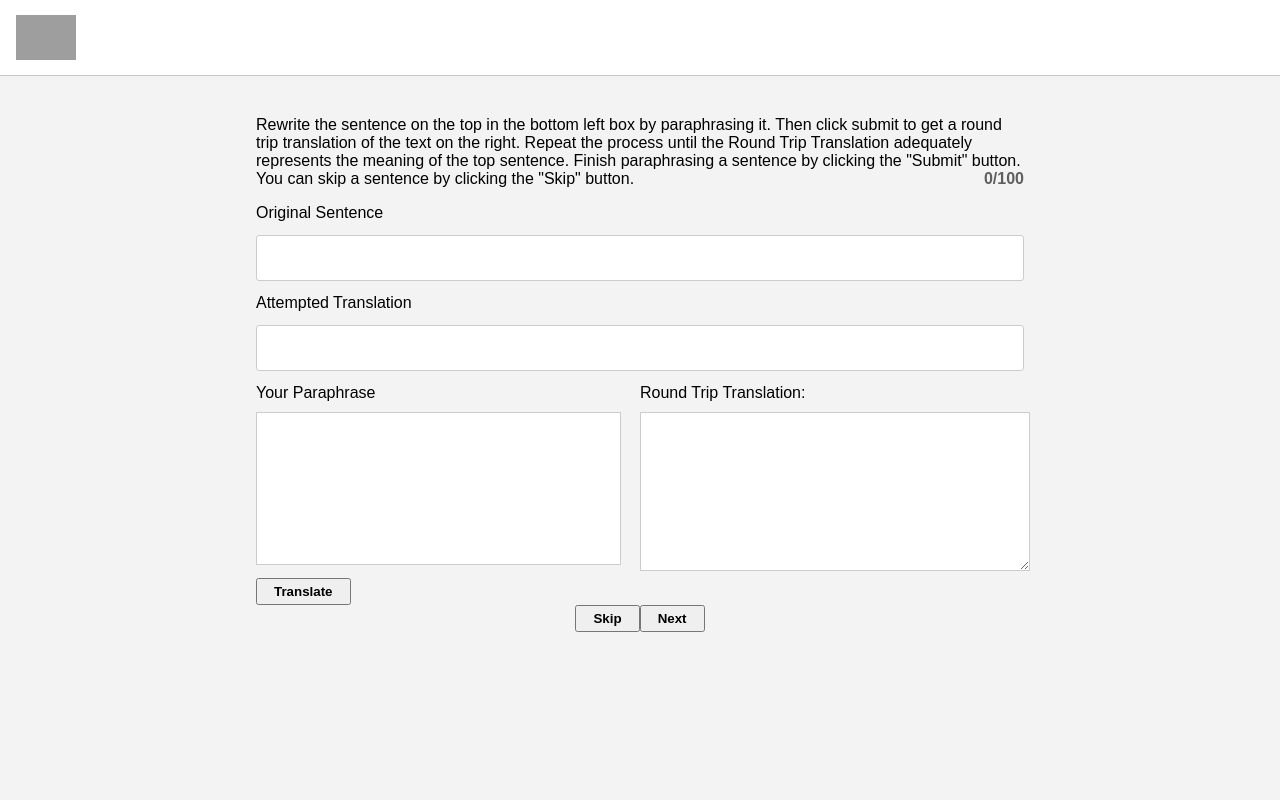
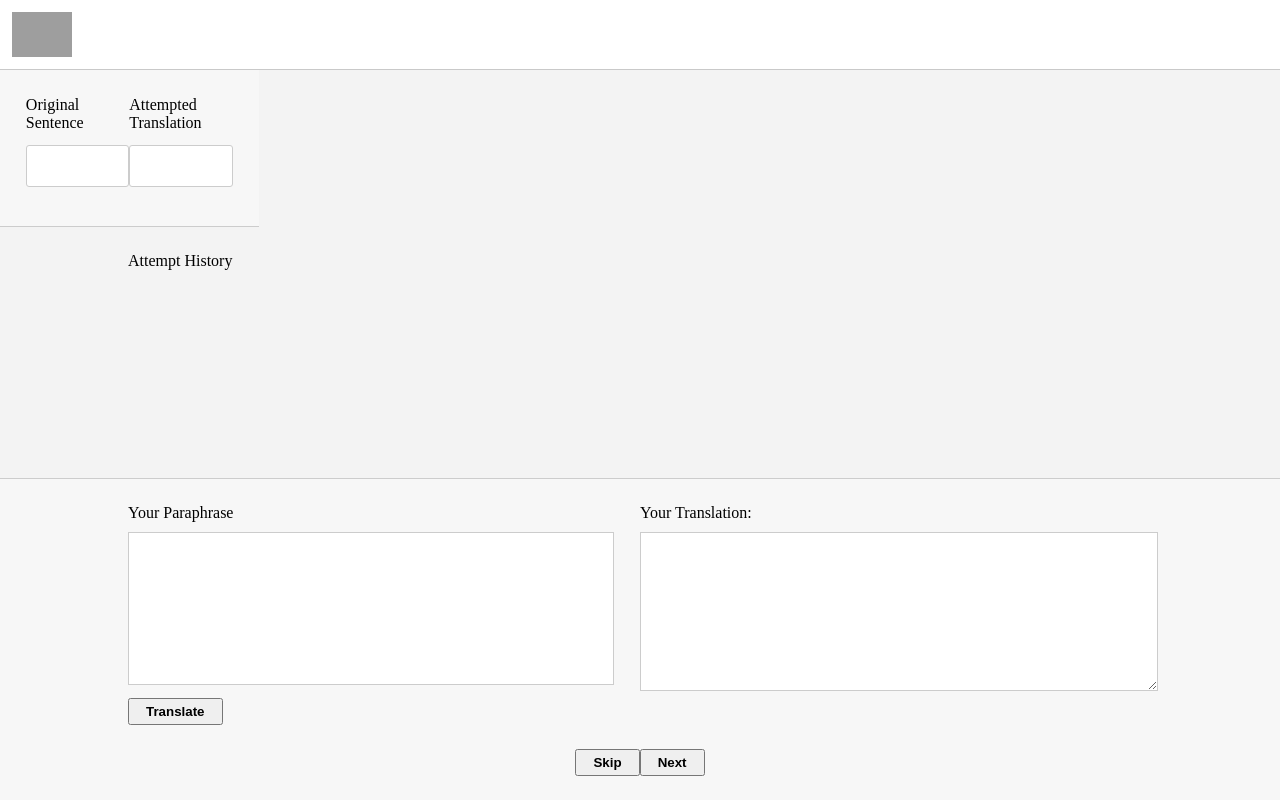
Before and after one commit to adeutry/mturk-translation-hits, a Django app: template mturk_django/mturk/templates/mturk/paraphrase.html in a window 1280 px wide. Run offline with Django 3.2, Linux system fonts and the light colour scheme; the template is opened without the code that fills it, so the values that code supplies are empty; some libraries are stand-ins or nearby versions; grey boxes are pictures that could not be loaded.

Commit message:
Track paraphrase attempt history

```diff
--- a/mturk_django/mturk/models.py
+++ b/mturk_django/mturk/models.py
@@ -36,6 +36,7 @@ class Paraphrase(models.Model):
     trans_id = models.IntegerField(default=-1)
     username = models.CharField(max_length=1000)
     time = models.IntegerField(default=-1)
+    order = models.IntegerField( default = -1 )
 
     def to_translation(self):
         '''
--- a/mturk_django/mturk/templates/mturk/paraphrase.html
+++ b/mturk_django/mturk/templates/mturk/paraphrase.html
@@ -2,7 +2,7 @@
 <html>
   <head>
     <meta charset="UTF-8">
-    <title>title</title>
+    <title>Paraphrase Task</title>
   <style type="text/css">
   	body, .main-window {
   		background-color: #F3F3F3;
@@ -10,14 +10,18 @@
 
     body {
         margin: 0px;
+        height: 100vh;
+        display: flex;
+        flex-direction: column;
        }
 
   	.main-window {
   		font-family: sans-serif;
-
   		padding: 40px;
-  		max-width: 768px;
   		margin: auto;
+        display: flex;
+        flex-direction: column;
+        align-items: flex-start;
   	}
 
   	.statement {
@@ -26,14 +30,30 @@
 	    font-weight: 900;
   	}
 
+    .description {
+        width: 720px;
+        margin: auto;
+        display: none;
+    }
+
   	#sentence-container,
-    #translation-container {
-        padding: 22px 53px;
-        border-radius: 3px;
+    #translation-container,
+    .attempt-paraphrase,
+    .attempt-translation {
+        padding: 20px;
         background-color: white;
         line-height: 1.5em;
         font-family: 'Georgia', serif;
+    }
+
+    #sentence-container,
+    #translation-container {
         margin: 13px 0px;
+        border-radius: 3px;
+    }
+
+    .paraphrase-attempt {
+        border-radius: 3px;
     }
 
   	.rating-button {
@@ -91,11 +111,14 @@
 
     #temple-header {
         border-bottom: 1px solid #c9c9c9;
-        padding: 15px 16px;
         background-color: white;
         width: 100%;
         display: flex;
         align-items: center;
+    }
+
+    #temple-header img {
+        padding: 12px;
     }
 
     #dev-notice {
@@ -114,15 +137,15 @@
     #bottom-container{
         width: 100%;
         display: flex;
-        align-items: strech;
+        justify-content: center;
+        padding-top: 25px;
+        border-top: 1px solid #cccccc;
+        margin-top: 10px;
     }
 
-    #user-input-container{
-        flex-grow: 1;
-    }
-
-    #rtt-container {
-        flex-grow: 1;
+    #user-input-container,
+    #rtt-container{
+        flex-basis: 40%;
     }
 
     #rtt-container-text {
@@ -152,10 +175,6 @@
         margin-bottom: 10px;
     }
 
-    #sentence-container-label {
-        margin-top: 16px;
-    }
-
     .button {
         padding: 4px 16px;
         font-weight: 700;
@@ -166,8 +185,90 @@
         justify-content: center;
     }
 
+    #bottom-container,
+    #bottom-buttons {
+        background-color: #f7f7f7;
+        padding-bottom: 24px;
+    }
+
     #rtt-submit{
         margin-top: 13px;
+    }
+
+    #originals-container{
+        display: flex;
+        width: 100%;
+    }
+
+    #sentence-container-outer{
+    }
+
+    .outer-container{
+        flex-basis: 40%;
+    }
+
+    #history-container {
+        flex-grow: 1;
+        flex-basis: 50%;
+        width: 80%;
+        margin: auto;
+    }
+
+    #current-input {
+        display: flex;
+        flex-grow: 1;
+    }
+
+    #user-inputs {
+        flex-grow: 1;
+        flex-basis: 50%;
+        display: flex;
+        flex-direction: column;
+    }
+
+    #history-attempts {
+        margin-top: 13px;
+        max-height: 40vh;
+        overflow-y: scroll;
+    }
+
+    .paraphrase-attempt {
+        display: flex;
+        margin: auto;
+    }
+
+    .attempt-paraphrase {
+        border-right: 1px solid #ccc;
+    }
+
+    .attempt-paraphrase,
+    .attempt-translation {
+        flex-basis: 50%;
+    }
+
+    /* Feast your eyes upon the most advanced css ever written. */
+    .paraphrase-attempt:hover .attempt-paraphrase,
+    .paraphrase-attempt:hover .attempt-translation {
+            background-color: #e6f3f5;
+            cursor: pointer;
+    }
+
+    .selected-attempt .attempt-paraphrase,
+    .selected-attempt .attempt-translation {
+        background-color: #ddffd9;;
+    }
+
+    #original-container-inner {
+        display: flex;
+        justify-content: center;
+        background-color: #f7f7f7;
+        padding: 26px 0px 26px 0px;
+        margin-bottom: 25px;
+        border-bottom: 1px solid #cccccc;
+    }
+
+    #footer {
+        width: 100%;
     }
 
   </style>
@@ -182,29 +283,29 @@
             </div>
             {% endif %}
      </div>
-     <div class="main-window">
-      {% if assignment_id == "ASSIGNMENT_ID_NOT_AVAILABLE" %}
-      <div id="preview">
-          Thank you for your interest in completing our HIT.
-          Below you can find an example of a single question included in our HIT.
-          <strong>Please note that one HIT contains 50 such questions.</strong>
-    </div>
-      {% endif %}
-        <div class="description">
-            Rewrite the sentence on the top in the bottom left box by paraphrasing it.
-            Then click submit to get a round trip translation of the text on the right.
-            Repeat the process until the Round Trip Translation adequately represents the meaning of the top sentence.
-            Finish paraphrasing a sentence by clicking the "Submit" button.
-            You can skip a sentence by clicking the "Skip" button.
-        <div id="hit-counter">0/100</div>
-    </div>
+     <div id="current-input">
+        <div id="user-inputs">
+            <div id="originals-container">
+                <div id="original-container-inner">
+                    <div id="sentence-container-outer" class="outer-container">
                         <div id="sentence-container-label">Original Sentence</div>
-    <div id="sentence-container" class="cute-border">
-    </div>
-    <div id="translation-container-label">Attempted Translation</div>
-    <div id="translation-container" class="cute-border">
+                        <div id="sentence-container" class="cute-border"> </div>
                     </div>
 
+                    <div id="translation-container-outer" class="outer-container">
+                        <div id="translation-container-label">Attempted Translation</div>
+                        <div id="translation-container" class="cute-border"> </div>
+                    </div>
+
+                </div>
+        </div>
+
+        <div id="history-container">
+                Attempt History
+             <div id="history-attempts">
+             </div>
+         </div>
+        <div id="footer">
             <div id="bottom-container">
                 <div id="user-input-container">
                     <div id="user-input-label">Your Paraphrase</div>
@@ -214,7 +315,7 @@
                     <input class="button" id="rtt-submit" type="submit" value="Translate">
                 </div>
                 <div id="rtt-container">
-            <div id="rtt-container-label">Round Trip Translation:</div>
+                    <div id="rtt-container-label">Your Translation:</div>
                     <textarea id="rtt-container-text" class="cute-border"></textarea>
                 </div>
             </div>
@@ -224,6 +325,18 @@
              </div>
          </div>
      </div>
+ </div>
+    <div class="description">
+        Rewrite the sentence on the top in the bottom left box by paraphrasing it.
+        Then click submit to get a round trip translation of the text on the right.
+        Repeat the process until the Round Trip Translation adequately represents the meaning of the top sentence.
+        Finish paraphrasing a sentence by clicking the "Submit" button.
+        You can skip a sentence by clicking the "Skip" button.
+        <div id="hit-counter">0/100</div>
+    </div>
+
+ </div>
+
 
   <script src="//ajax.googleapis.com/ajax/libs/jquery/1.7.2/jquery.min.js" type="text/javascript"></script>
   <script type="text/javascript">
@@ -235,6 +348,11 @@
    {
        // get the survey questions
        $.getJSON("https://mturk.adeutry.info/paraphrase_1/get_paraphrase_sents", function (res){
+
+           // set the order values for the questions
+           for (var i = 0; i < res.length; i++) {
+               res[i].order = res.length - i;
+           }
 
            // store the questions in our app object
            app.questions = res;
@@ -266,8 +384,14 @@
            $("#translation-container").html(ques.trans_text)
 
            //clear old use entries
+           // I dont why but val and html both have to be cleared??
            $("#user-input").val("");
+           $("#user-input").html("");
+           $("#rtt-container-text").val("");
            $("#rtt-container-text").html("");
+
+           // clear history
+           $("#history-attempts").html("");
 
            //update count
            app.count++
@@ -275,14 +399,33 @@
 
        };
 
+       // adding new attempts to attempt history
+       app.addAttemptToHistory = function( paraphrase, paraphraseTranslation ) {
+
+           var attemptElemString = '<div class="paraphrase-attempt cute-border">';
+           attemptElemString += '<div class="attempt-paraphrase">' + paraphrase + '</div>';
+           attemptElemString += '<div class="attempt-translation">' + paraphraseTranslation + '</div>';
+           attemptElemString += '</div>';
+
+           var attemptElem = $( attemptElemString );
+           $("#history-attempts").append( attemptElem );
+       };
+
        // handle translation requests
        $("#rtt-submit").click(function(e) {
                e.preventDefault();
-               console.log("submitting!!!");
                var userText = $("#user-input").val();
                $.get("https://mturk.adeutry.info/paraphrase_1/get_rtt", { text : userText }, function(res) {
-                    $("#rtt-container-text").html(res);
+
+                    $("#rtt-container-text").val(res);
+
+                    // add attempt to attempt history
+                    var userParaphrase = $("#user-input").val();
+                    var userParaphraseTranslation = $("#rtt-container-text").val();
+
+                    app.addAttemptToHistory( userParaphrase, userParaphraseTranslation );
                   });
+
            });
 
        // handle skipping a question
@@ -300,9 +443,13 @@
        $("#submit").click(function(e) {
                e.preventDefault();
 
-               // add answer to answer data
-               app.currentQues.paraphrase = $("#user-input").val();
-               app.currentQues.paraphraseTranslation = $("#rtt-container-text").val();
+               // check if user has selected an attempt to submit
+               if ( app.selectedAttempt == null ) {
+                   console.log( "Select an attempt you moron!" );
+               } else  {
+
+                   app.currentQues.paraphrase = app.selectedAttempt.attemptParaphrase;
+                   app.currentQues.paraphraseTranslation = app.selectedAttempt.attemptParaphrase;
 
                    // update timer
                    time = Date.now() - app.sentenceTimerStart;
@@ -324,7 +471,41 @@
                             }
 
                     });
+               }
        });
+
+
+
+       // listen for history attempt clicks
+       $("#history-attempts").on("click", ".paraphrase-attempt", function (e) {
+               console.log("attempt clicked");
+
+               // get the attempt element by traversing upwards
+               var paraphraseAttempt = $( e.target ).closest(".paraphrase-attempt");
+               var attemptParaphrase = $( paraphraseAttempt ).find(".attempt-paraphrase").html();
+               var attemptTranslation = $( paraphraseAttempt ).find(".attempt-translation").html();
+               console.log("attempt paraphrase: " + attemptParaphrase);
+               console.log("attempt translation: " + attemptTranslation);
+
+               //remove old attempt style
+               $(".selected-attempt").removeClass( "selected-attempt" );
+
+               // set the attempt style
+               paraphraseAttempt.addClass( "selected-attempt" );
+
+               // set this paraphrase attempt to be the selected attempt
+               app.selectedAttempt = {
+                attemptParaphrase: attemptParaphrase,
+                attemptTranslation: attemptTranslation
+                };
+
+               // change the user's inputs
+               $("#user-input").val( attemptParaphrase );
+               $("#rtt-container-text").val( attemptTranslation );
+       });
+
+       // no attempt is selected by default
+       app.selectedAttempt = null;
 
        var submitAnswers = function() {
 
@@ -337,9 +518,16 @@
                     window.location = "paraphrase_1/complete";
                 }
            });
+       }
 
-
+       // for testing purposes
+       /*
+       for(var i = 0 ; i < 10 ; i++){
+           app.addAttemptToHistory(
+                   "This is the attempt paraphrase",
+                   "This is the attempt translation");
        }
+       */
    }
    if (window.addEventListener) window.addEventListener("load", autorun, false);
    else if (window.attachEvent) window.attachEvent("onload", autorun);
--- a/mturk_django/mturk/views/paraphrase.py
+++ b/mturk_django/mturk/views/paraphrase.py
@@ -69,6 +69,7 @@ def store_answer_data(request):
             paraphrase_text = answer['paraphrase'],
             time = answer['time'],
             trans_id = answer['trans_id'],
+            order  = answer['order'],
             username = username
         )
 
```
Lines whose indentation alone changed are shown as unchanged.
